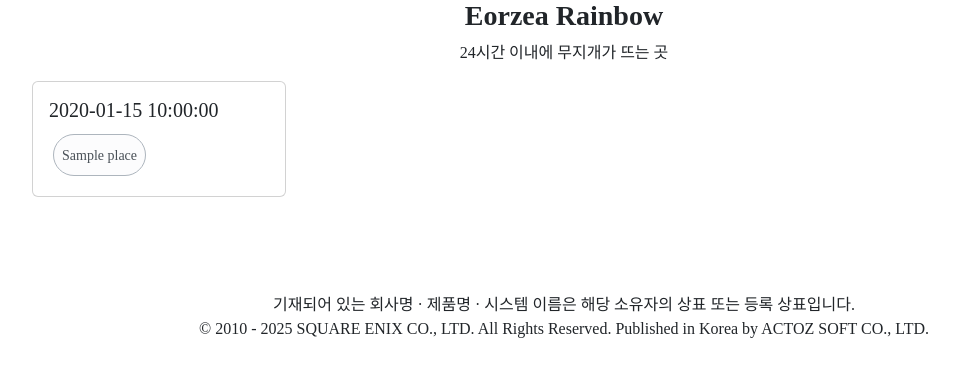
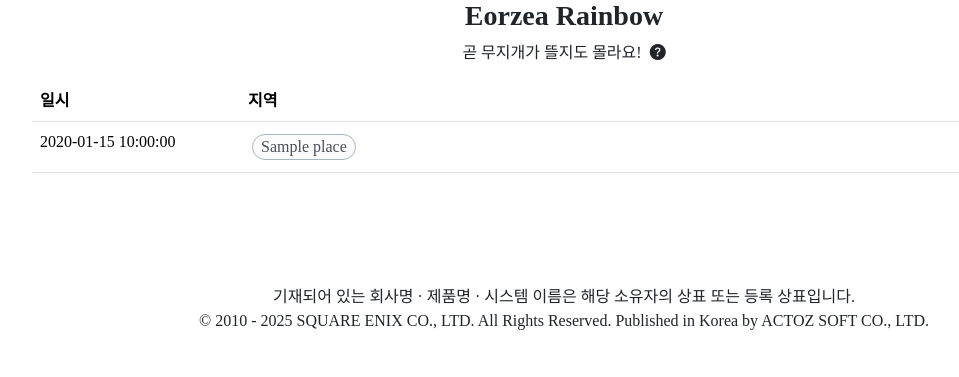
Before and after one commit to kohwj1/submarine, a Flask app: template templates/rainbow.html in a window 1280 px wide. Shown: the part 49-426 px from the top of the page, without its empty margins (76-1035 px from the left). Run offline with Flask 3, Linux system fonts and the light colour scheme; the template is opened without the code that fills it: most values are stand-ins (such as "Sample title", 1, 10 or a date in 2020); some web fonts are replaced.

Commit message:
added pill-style for each place name in rainbow page

```diff
--- a/app.py
+++ b/app.py
@@ -58,7 +58,7 @@
             map_list.append({
                 'region_id': region_id,
                 'region_name': data['region_name'],
-                'area_name': ', '.join(data['area_name'])
+                'area_name': data['area_name']
             })
 
         reward_list.append({'name': itemName, 'id': item_id, 'map': map_list})
--- a/static/css/weather.css
+++ b/static/css/weather.css
@@ -112,7 +112,12 @@
     color: #555;
 }
 
-.next-weather-time {
+.next-weather-time, .et-convert {
     color: #999;
     font-style: italic;
 }
+
+.place-name {
+    font-size: 1rem;
+    font-weight: 400;
+}
--- a/templates/rainbow.html
+++ b/templates/rainbow.html
@@ -1,48 +1,37 @@
 {% extends 'root.html' %}
+{% block header %}<link href="../static/css/weather.css" rel="stylesheet">{% endblock %}
 {% block title %}무지개 :: TestPage{% endblock %}
 {% block content %}
 <div class="container">
-    <h3 class="text-center eorzea">Eorzea Rainbow</h3>
-    <p class="text-center">24시간 이내에 무지개가 뜨는 곳</p>
-    <!-- {% if data %}
-    <div class="accordion" id="rainbowAccordion">
-    {% for datetime in data %}
-      <div class="accordion-item">
-        <h2 class="accordion-header">
-          <button class="accordion-button collapsed" type="button" data-bs-toggle="collapse" data-bs-target="#collapseThree" aria-expanded="false" aria-controls="collapseThree">
-            {{ datetime.time }}
-          </button>
-        </h2>
-        <div id="collapseThree" class="accordion-collapse collapse" data-bs-parent="#rainbowAccordion">
-          <div class="accordion-body">
-            {% for area in datetime.place %}
-            <span>{{ area }}&nbsp;</span>
-            {% endfor %}
-          </div>
-        </div>
-      </div>
-    {% endfor %}
-    </div>
-    {% endif %} -->
+  <h3 class="text-center eorzea">Eorzea Rainbow</h3>
+  <p class="text-center">곧 무지개가 뜰지도 몰라요!
+    <i class="bi bi-question-circle-fill ms-1 help-icon" data-bs-toggle="tooltip" data-bs-placement="right" data-bs-title="무지개 출현 조건을 만족하는 장소 목록입니다. 무지개가 나오기 전 미리 해당 장소에 있어야 하며, 무지개는 약 20초간 노출됩니다."></i>
+  </p>
+  <table class="table">
+    <thead>
+      <tr>
+        <th scope="col" style="width:13rem;">일시</th>
+        <th scope="col">지역</th>
+      </tr>
+    </thead>
+    <tbody>
+      {% for datetime in data %}
+      <tr>
+        <td class="rainbow-time">
+          <div>{{ datetime.time }}</div>
+        </td>
+        <td>
+          {% for area in datetime.place %}
+          <a href="/weather/detail?id={{ area.id }}" class="badge mx-1 my-1 px-2 py-1 text-dark-emphasis bg-light-subtle border border-dark-subtle rounded-pill link-underline link-underline-opacity-0">
+            <span class="place-name">{{ area.place }}</span>
+          </a>
+          {% endfor %}
+        </td>
+      </tr>
+      {% endfor %}
+    </tbody>
+  </table>
 </div>
-<div class="container">
-  <div class="row row-cols-1 row-cols-md-4 g-3">
-    {% for datetime in data %}
-    <div class="col">
-      <div class="card h-100">
-        <div class="card-body">
-          <h5 class="card-title">{{ datetime.time }}</h5>
-          <div class="card-text d-flex flex-wrap">
-            {% for area in datetime.place %}
-            <a href="/weather/detail?id={{ area.id }}" class="text-center mx-1 my-1 p-2 text-dark-emphasis bg-light-subtle border border-dark-subtle rounded-pill link-underline link-underline-opacity-0">
-              <small>{{ area.place }}</small>
-            </a>
-            {% endfor %}
-          </div>
-        </div>
-      </div>
-    </div>
-    {% endfor %}
-  </div>
-</div>
+<script src="../static/js/tooltip.js"></script>
+<script src="../static/js/rainbow.js"></script>
 {% endblock %}
```
